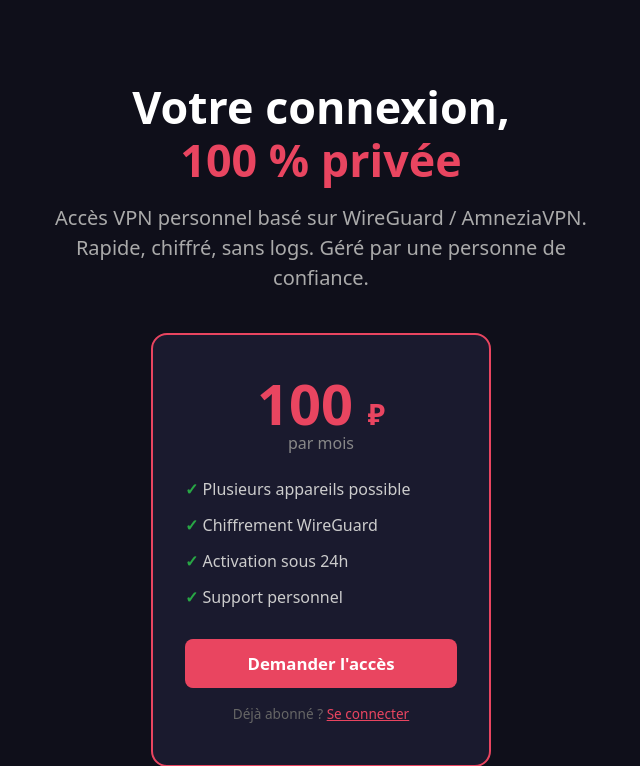
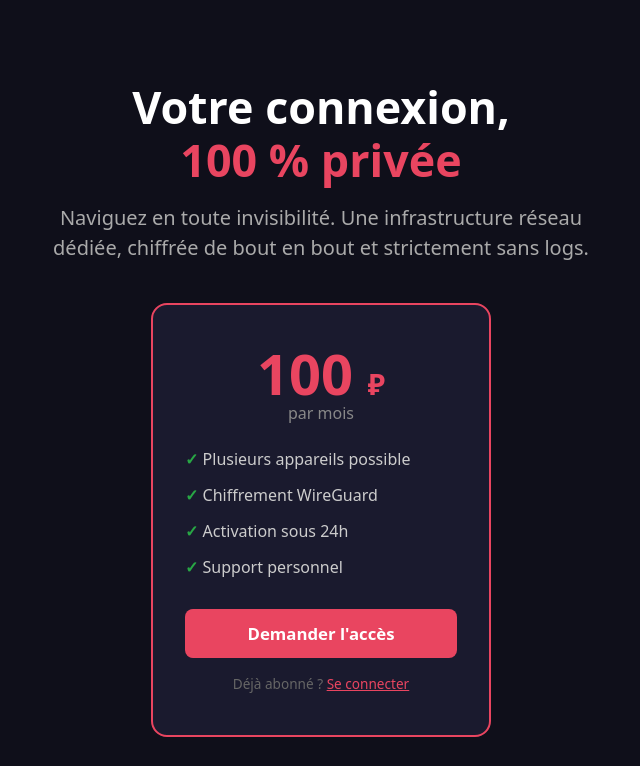
Before and after one commit to benus-code/Fact_vpn, a Flask app: page / in a window 1280 px wide. Shown: the part 70-836 px from the top of the page, without its empty margins (319-959 px from the left). Run offline with Flask 3, Linux system fonts and the light colour scheme; data comes from the database, SQL or seed files in the repository.

Commit message:
changment mot landing page

```diff
--- a/templates/landing.html
+++ b/templates/landing.html
@@ -68,8 +68,8 @@
   <div class="container">
     <h1>Votre connexion,<br><span class="accent">100 % privée</span></h1>
     <p class="lead">
-      Accès VPN personnel basé sur WireGuard / AmneziaVPN.
-      Rapide, chiffré, sans logs. Géré par une personne de confiance.
+      Naviguez en toute invisibilité. Une infrastructure réseau dédiée,
+       chiffrée de bout en bout et strictement sans logs.
     </p>
 
     <div class="price-card">
```
